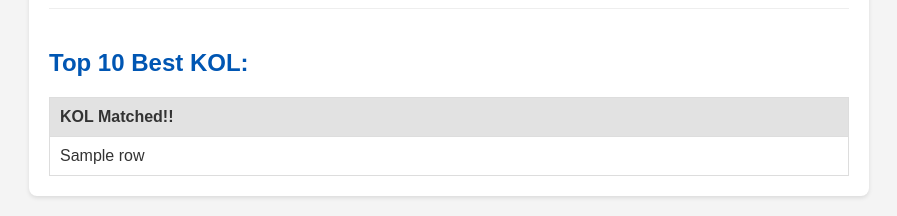
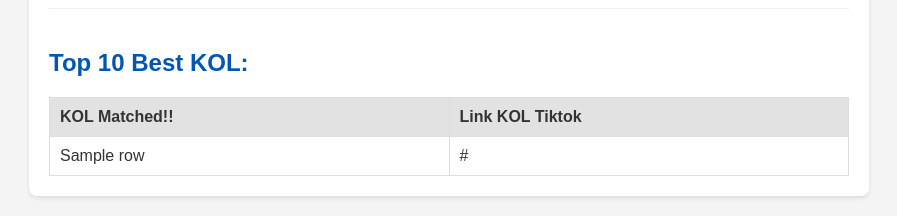
Before and after one commit to AbelPhegrasso/BLIP2-NLP-Auto-Caption-and-Matching-KOL-TikTok-Prototype1.0, a Django app: template image_processor/templates/image_processor/upload.html in a window 1280 px wide. Shown: the part 841-1057 px from the top of the page, without its empty margins (191-1088 px from the left). Run offline with Django 5.2, Linux system fonts and the light colour scheme; the template is opened without the code that fills it: most values are stand-ins (such as "Sample title", 1, 10 or a date in 2020); grey boxes marked "Sample" are stand-in pictures; parts of the project's set-up code (start-up, migrations or seed data) failed here and were passed over.

Commit message:
upload.html

```diff
--- a/image_processor/templates/image_processor/upload.html
+++ b/image_processor/templates/image_processor/upload.html
@@ -63,12 +63,14 @@
                         <thead>
                             <tr>
                                 <th>KOL Matched!!</th>
+                                <th>Link KOL Tiktok</th>
                             </tr>
                         </thead>
                         <tbody>
                             {% for row in top_10_results %}
                                 <tr>
-                                    <td style="width: 300px;">{{ row.MatchedName }}</td> {# row.1 คือค่าจากคอลัมน์ที่ 1 (index 1) ใน DataFrame #}
+                                    <td style="width: 300px;">{{ row.MatchedName }}</td>
+                                    <td style="width: 300px;">{{ row.URLs }}</td> {# row.1 คือค่าจากคอลัมน์ที่ 1 (index 1) ใน DataFrame #}
                                 </tr>
                             {% endfor %}
                         </tbody>
```
